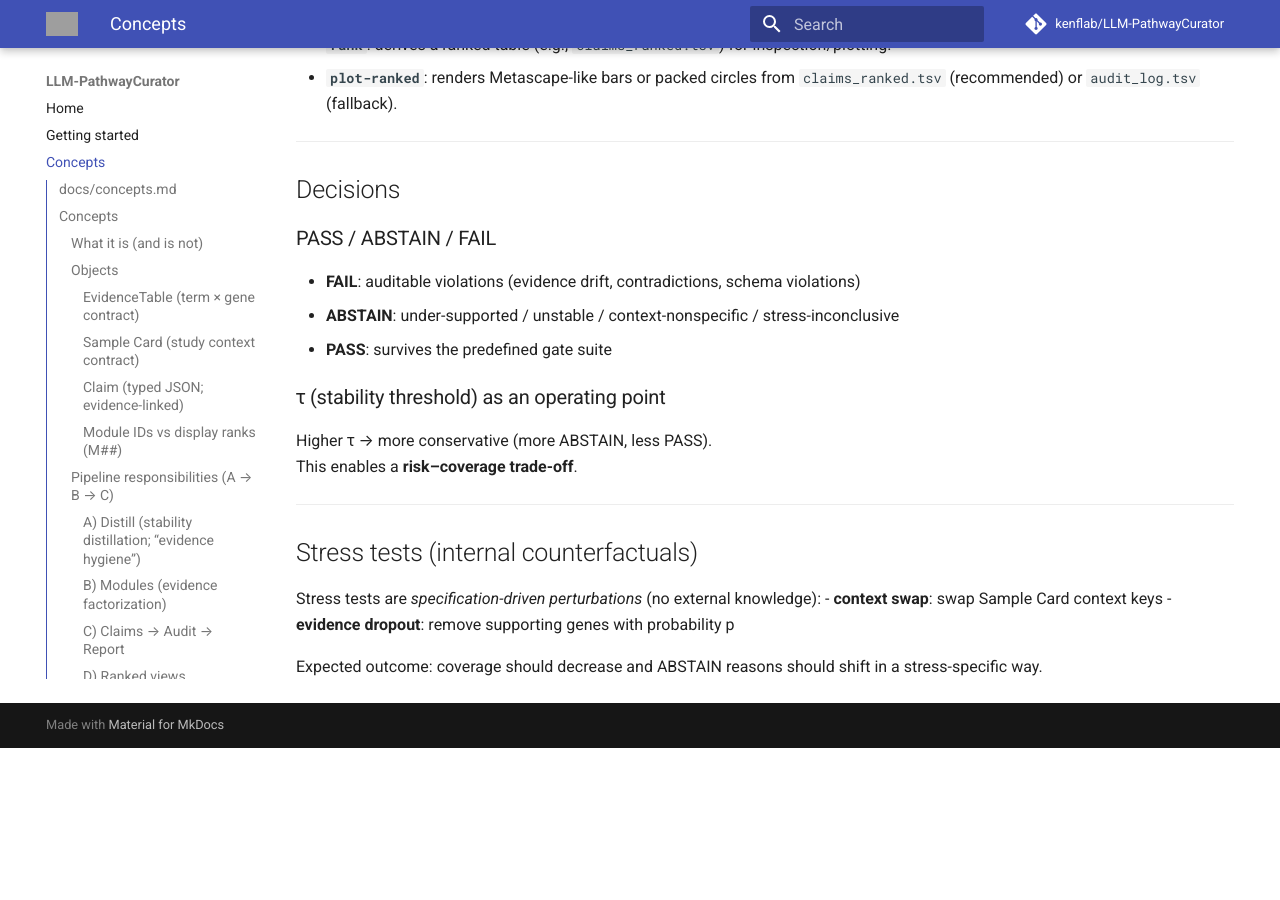
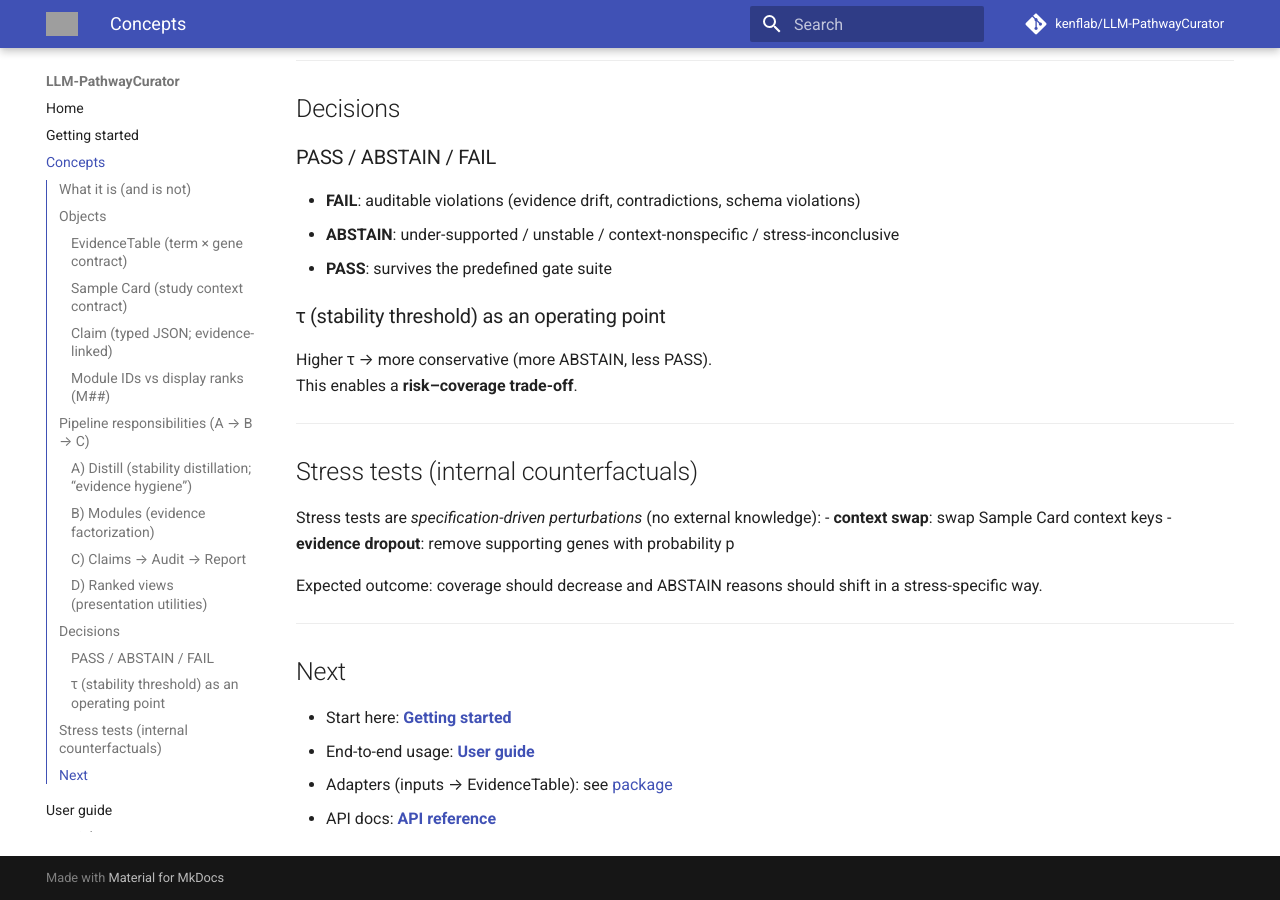
Before and after one commit to kenflab/LLM-PathwayCurator, an MkDocs documentation site: the page built from docs/concepts.md, in a window 1280 px wide and 900 px high, scrolled down 1809 px. Built offline with MkDocs 1.6.1 and Material for MkDocs 9.7.7, drawn with Linux system fonts in a browser that asks for light colours; comment, search, counter and statistics services are not loaded; before the commit the page ends 2557 px from its top, so only the background shows below that; grey boxes are pictures that could not be loaded.

Commit message:
Update concepts.md with new section and formatting

```diff
--- a/docs/concepts.md
+++ b/docs/concepts.md
@@ -1,4 +1,4 @@
-## `docs/concepts.md`
+<!-- docs/concepts.md　-->
 
 # Concepts
 
@@ -98,3 +98,12 @@
 - **evidence dropout**: remove supporting genes with probability p
 
 Expected outcome: coverage should decrease and ABSTAIN reasons should shift in a stress-specific way.
+
+---
+
+## Next
+
+* Start here: **[Getting started](getting-started.md)**
+* End-to-end usage: **[User guide](user-guide.md)**
+* Adapters (inputs → EvidenceTable): see [package](https://github.com/kenflab/LLM-PathwayCurator/tree/main/src/llm_pathway_curator/adapters)
+* API docs: **[API reference](api-reference.md)**
```
